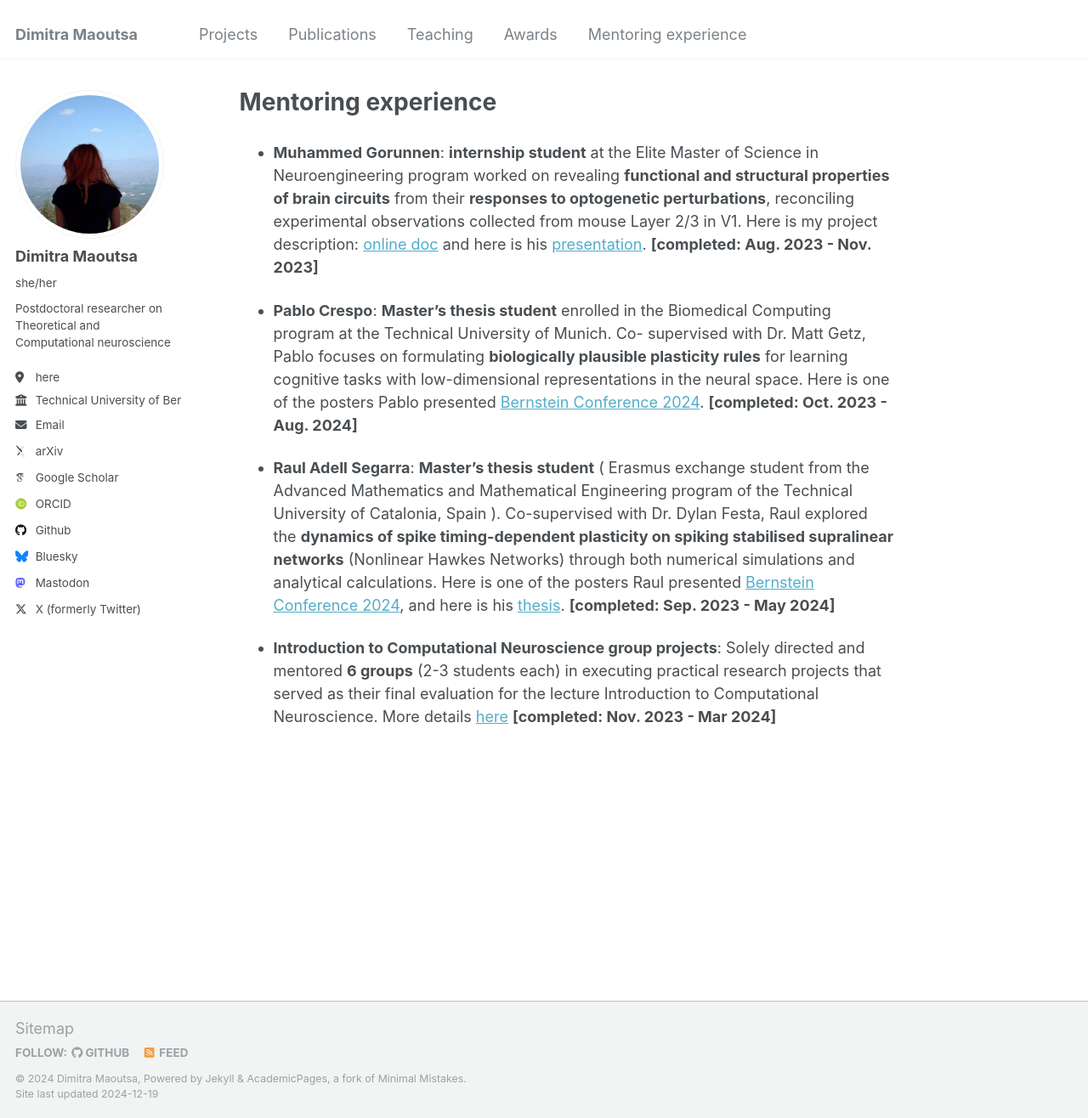
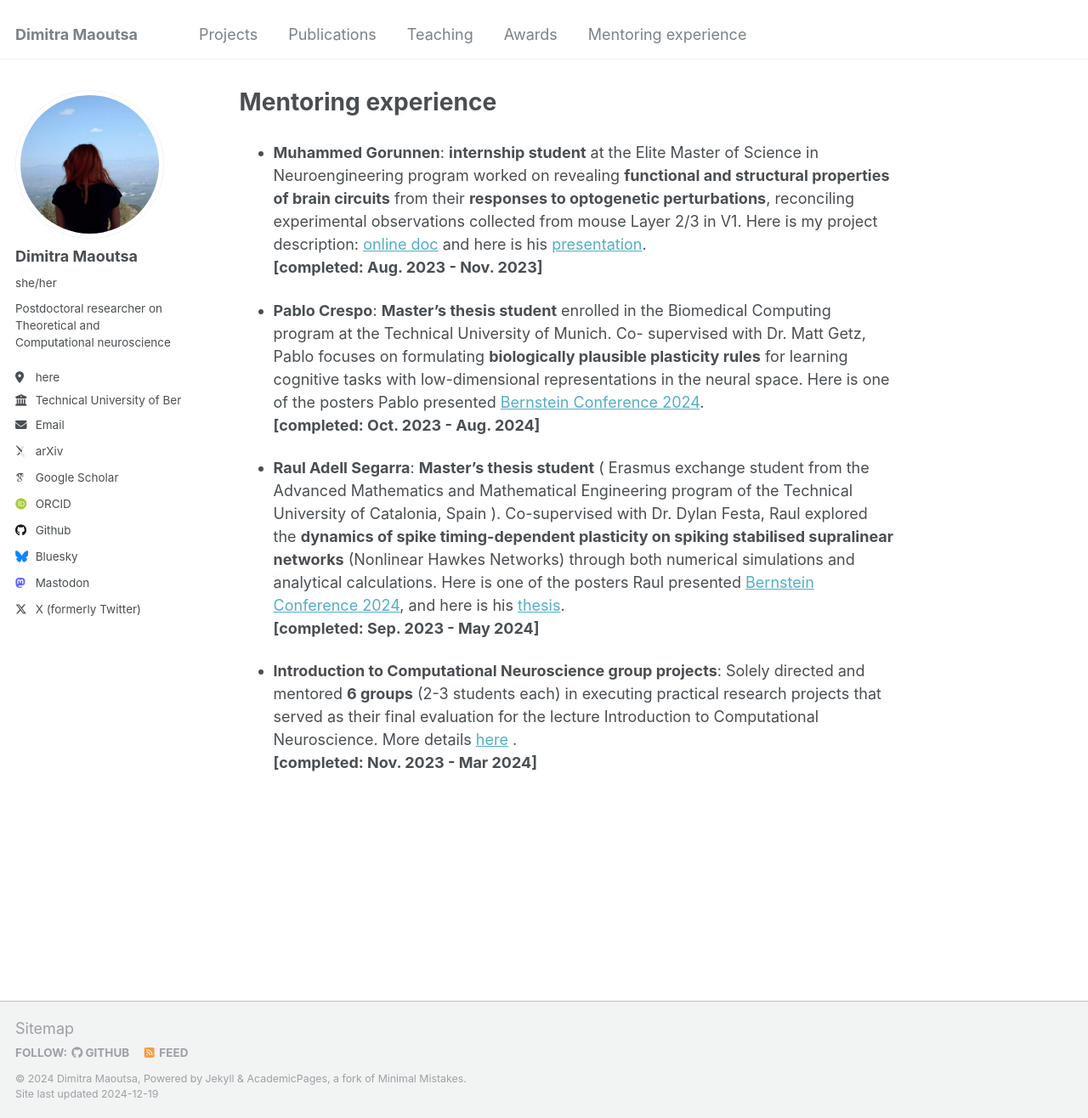
Before and after one commit to dimitra-maoutsa/dimitra-maoutsa.github.io, a Jekyll site: the page built from _pages/mentor.md, in a window 1280 px wide and 1316 px high. Shown: the whole window at 85% size. Built offline with Jekyll 4.4.1, drawn with Linux system fonts in a browser that asks for light colours; some web fonts are replaced.

```diff
--- a/_pages/mentor.md
+++ b/_pages/mentor.md
@@ -9,18 +9,19 @@ permalink: /mentor/
 
 - **Muhammed Gorunnen**: **internship student** at the Elite Master of Science in Neuroengineering program worked on revealing **functional and structural properties of brain circuits** from their **responses to optogenetic perturbations**, reconciling experimental
 observations collected from mouse Layer 2/3 in V1. Here is my project description: [online doc](https://docs.google.com/document/d/e/2PACX-1vTI2byp9fnnuiosfPm0uNUoZ5ktqxUwVty-m0DkNqHk1dMM5oqWXcRevCsOTA9DtG6sVDuRka1J2IqG/pub)
-and here is his [presentation](https://drive.google.com/file/d/111LEU1VtoUKUwI3WLtEabE1KkoBI4d5y/view?usp=share_link).
+and here is his [presentation](https://drive.google.com/file/d/111LEU1VtoUKUwI3WLtEabE1KkoBI4d5y/view?usp=share_link). \
 **[completed: Aug. 2023 - Nov. 2023]**
 
 
 - **Pablo Crespo**: **Master’s thesis student** enrolled in the Biomedical Computing program at the Technical University of Munich. Co-
 supervised with Dr. Matt Getz, Pablo focuses on formulating **biologically plausible plasticity rules** for learning cognitive tasks with
-low-dimensional representations in the neural space. Here is one of the posters Pablo presented [Bernstein Conference 2024](https://www.world-wide.org/bernstein-24/shaping-low-rank-recurrent-neural-9e3c69df/).
+low-dimensional representations in the neural space. Here is one of the posters Pablo presented [Bernstein Conference 2024](https://www.world-wide.org/bernstein-24/shaping-low-rank-recurrent-neural-9e3c69df/). \
  **[completed: Oct. 2023 - Aug. 2024]**
 
 
 - **Raul Adell Segarra**: **Master’s thesis student** ( Erasmus exchange student from the Advanced Mathematics and Mathematical Engineering program of the Technical University of Catalonia, Spain ). Co-supervised with Dr. Dylan Festa, Raul explored the **dynamics
-of spike timing-dependent plasticity on spiking stabilised supralinear networks** (Nonlinear Hawkes Networks) through both numerical simulations and analytical calculations. Here is one of the posters Raul presented [Bernstein Conference 2024](https://www.world-wide.org/bernstein-24/plasticity-driven-circuit-self-organization-afecdc22/), and here is his [thesis](https://upcommons.upc.edu/handle/2117/408858).
+of spike timing-dependent plasticity on spiking stabilised supralinear networks** (Nonlinear Hawkes Networks) through both numerical simulations and analytical calculations. Here is one of the posters Raul presented [Bernstein Conference 2024](https://www.world-wide.org/bernstein-24/plasticity-driven-circuit-self-organization-afecdc22/), and here is his [thesis](https://upcommons.upc.edu/handle/2117/408858). \
  **[completed: Sep. 2023 - May 2024]**
 
-- **Introduction to Computational Neuroscience group projects**: Solely directed and mentored **6 groups** (2-3 students each) in executing practical research projects that served as their final evaluation for the lecture Introduction to Computational Neuroscience. More details [here](https://dimitra-maoutsa.github.io/teaching/2023-spring-teaching-2) **[completed: Nov. 2023 - Mar 2024]**
+- **Introduction to Computational Neuroscience group projects**: Solely directed and mentored **6 groups** (2-3 students each) in executing practical research projects that served as their final evaluation for the lecture Introduction to Computational Neuroscience. More details [here](https://dimitra-maoutsa.github.io/teaching/2023-spring-teaching-2) .\
+ **[completed: Nov. 2023 - Mar 2024]**
```
